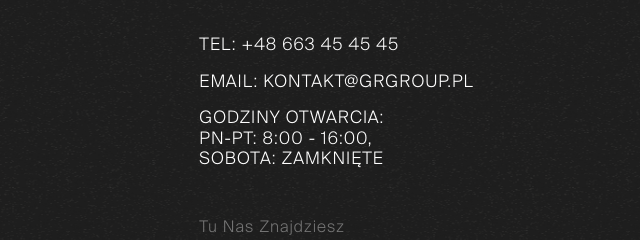
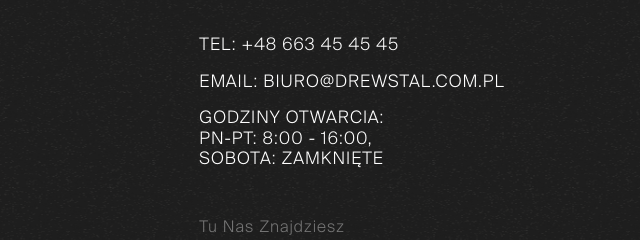
Before and after one commit to m-malanowski/drewstal, a Gatsby site: page /kontakt in a window 1280 px wide. Shown: the part 455-695 px from the top of the page, 83-723 px from the left. Built offline with nearby package versions, Linux system fonts and the light colour scheme; Gatsby itself is replaced by a stand-in of ours.

Commit message:
Update kontakt.js

```diff
--- a/src/pages/kontakt.js
+++ b/src/pages/kontakt.js
@@ -49,7 +49,7 @@ const contactPage = () => (
                             }}
                 >
                     <p>TEL: +48 663 45 45 45</p>
-                    <p>EMAIL: <a href="mailto:kontakt@grgroup.pl">kontakt@grgroup.pl</a></p>
+                    <p>EMAIL: <a href="mailto:biuro@drewstal.com.pl">biuro@drewstal.com.pl</a></p>
                     <p>GODZINY OTWARCIA: <br/> Pn-pt: 8:00 - 16:00, <br/> Sobota: Zamknięte </p>
                     <p className="mt-5 find"><a href="https://g.page/drewstal?gm">Tu nas znajdziesz</a></p>
                 </motion.div>
```
